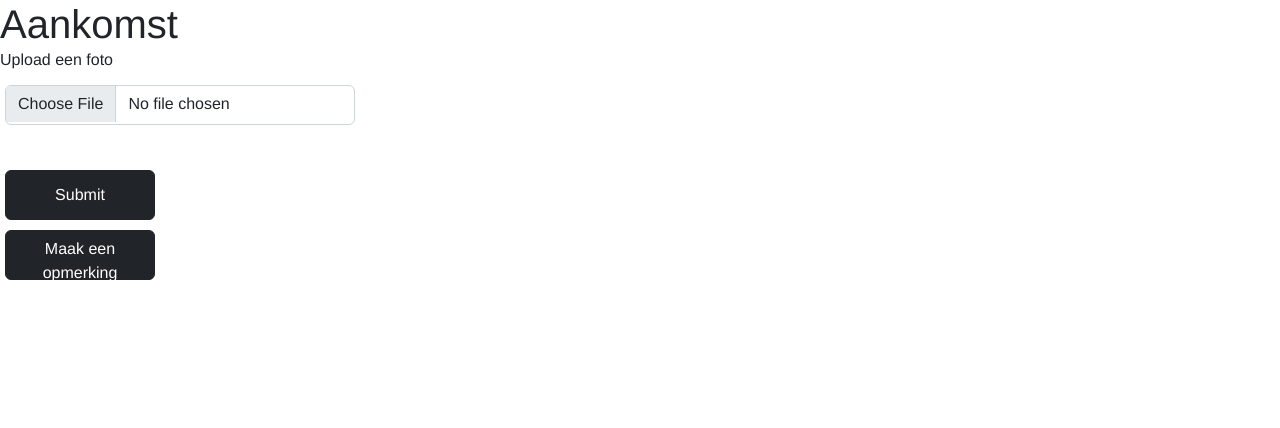
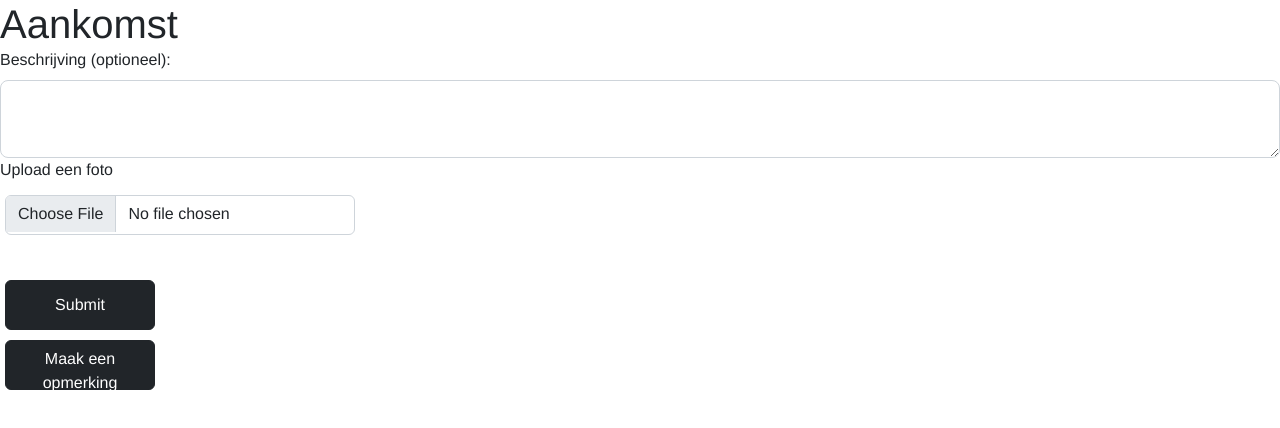
Before and after one commit to SELab-2/Dr-Trottoir-4, a Next.js app in the folder frontend/: page /student/building in a window 1280 px wide. Shown: the top 428 px of the page. Built offline with nearby package versions, Linux system fonts and the light colour scheme.

Commit message:
Added description

```diff
--- a/frontend/pages/student/building/index.tsx
+++ b/frontend/pages/student/building/index.tsx
@@ -9,6 +9,7 @@ export default function StudentBuilding() {
     const [step, setStep] = useState<number>(0);
     const finalStep = 2;
     const [files, setFiles] = useState<File[]>([]);
+    const [stepDescription, setStepDescription] = useState<string>("");
 
     const [showRemarkModal, setShowRemarkModal] = useState<boolean>(false);
 
@@ -32,11 +33,10 @@ export default function StudentBuilding() {
 
     function handleSubmit(e: React.FormEvent<HTMLFormElement>) {
         e.preventDefault();
-
         console.log(files);
+        console.log(stepDescription);
 
         setFiles([]);
-
         if (step === finalStep) {
             console.log("Go to next building");
         } else {
@@ -60,6 +60,11 @@ export default function StudentBuilding() {
             <Form onSubmit={handleSubmit}>
                 <span className="h1">{typeNames[step]}</span>
                 <div>
+                    <label className="form-label">Beschrijving (optioneel):</label>
+                    <textarea className={`form-control form-control-lg`} value={stepDescription}
+                              onChange={e => setStepDescription(e.target.value)}></textarea>
+                </div>
+                <div>
                     <label className="form-label">Upload een foto</label>
                     <input className="form-control" type="file" onChange={handleFileChange} accept="image/*"/>
                 </div>
```
